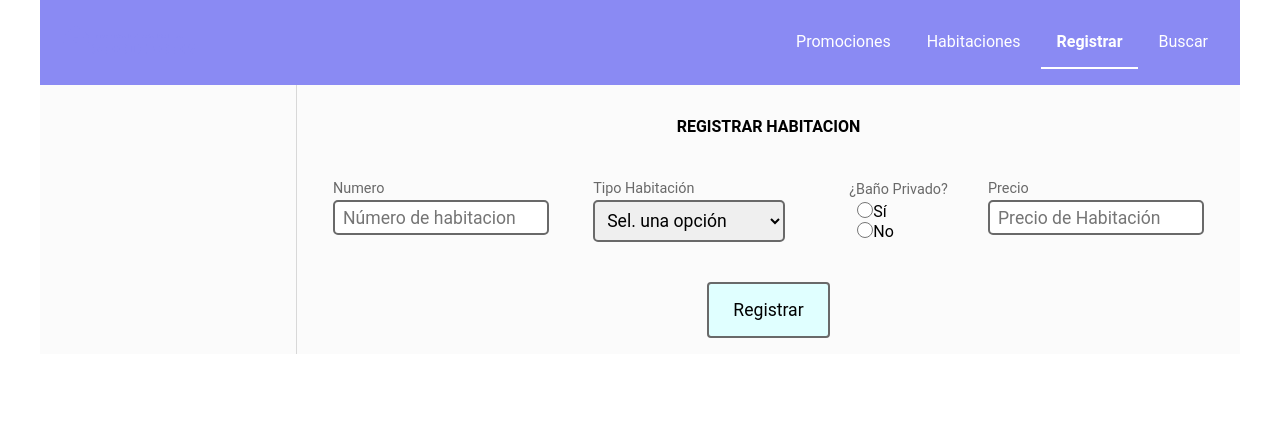
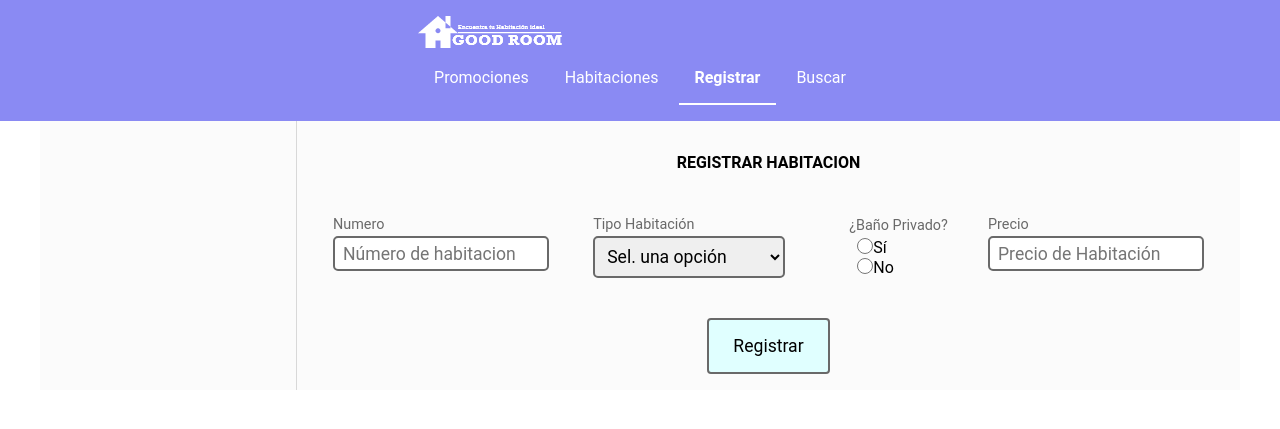
Before and after one commit to fermelli/app-reservas, a PHP site: page /registrarhabitaciones.php in a window 1280 px wide. Shown: the top 429 px of the page. Run offline with PHP 8.4, Linux system fonts and the light colour scheme; a stand-in replaces the project's code that opens the database connection; some libraries are stand-ins or nearby versions.

Commit message:
cambio del nabvar con ancho completo

```diff
--- a/commons/header.php
+++ b/commons/header.php
@@ -21,10 +21,11 @@ $enlaces = [
     ],
 ];
 ?>
-<header class="navbar <?= $esTemaOscuro  ? 'navbar--dark' : '' ?>">
+<header class="navbar <?= isset($esTemaOscuro) && $esTemaOscuro  ? 'navbar--dark' : '' ?>">
+    <div class="container flex-center">
         <div class="navbar__container-logo">
-        <a href="#" class="navbar__logo-link">
-            <img class="navbar__logo" src="./logo.png" alt="Logo">
+            <a href="<?= APP_URL . "/" ?>" class="navbar__logo-link">
+                <img class="navbar__logo" src="<?= isset($esTemaOscuro) && $esTemaOscuro ? './logo-light.png' : './logo.png' ?>" alt="Logo">
             </a>
         </div>
         <nav class="navbar__menu">
@@ -42,4 +43,5 @@ $enlaces = [
                 ?>
             </ul>
         </nav>
+    </div>
 </header>
--- a/registrahab.css
+++ b/registrahab.css
@@ -1,9 +1,3 @@
-.container {
-    width: 1600px;
-    background: white;
-    margin: 0 auto;
-}
-
 .superior {
 	background: #1551a1;
 	overflow: hidden;
--- a/registrarhabitaciones.php
+++ b/registrarhabitaciones.php
@@ -12,12 +12,12 @@
 </head>
 
 <body>
+    <?php
+    $enlaceActivo = 'registrarhabitaciones.php';
+    $esTemaOscuro = TRUE;
+    require_once "./commons/header.php";
+    ?>
     <div class="container">
-        <?php
-        $enlaceActivo = 'registrarhabitaciones.php';
-        $esTemaOscuro = TRUE;
-        require_once "./commons/header.php";
-        ?>
         <section class="cuerpo">
             <div class="izquierda"></div>
             <div class="derecha">
```
Also changed, not shown: formpromocion.php (+5 -5 lines), habitacion.php (+5 -5 lines), habitaciones.php (+5 -5 lines), listarhabitaciones.php (+4 -4 lines), promociones.php (+5 -5 lines). Lines whose indentation alone changed are shown as unchanged.
